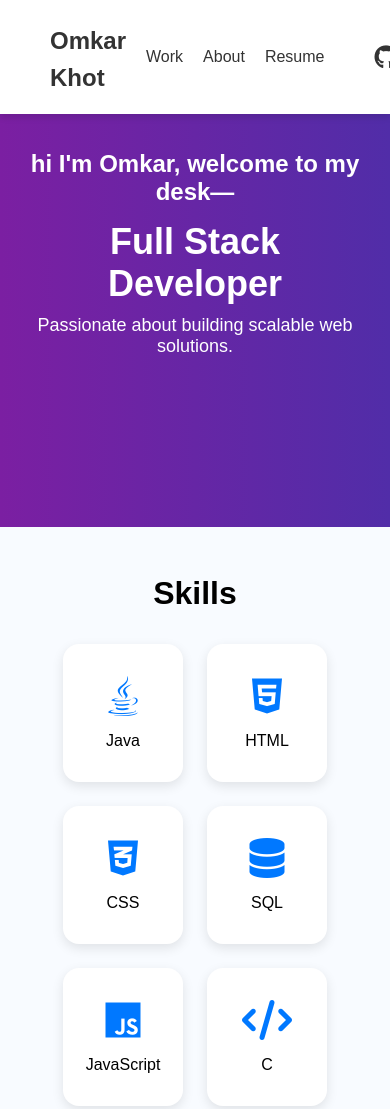
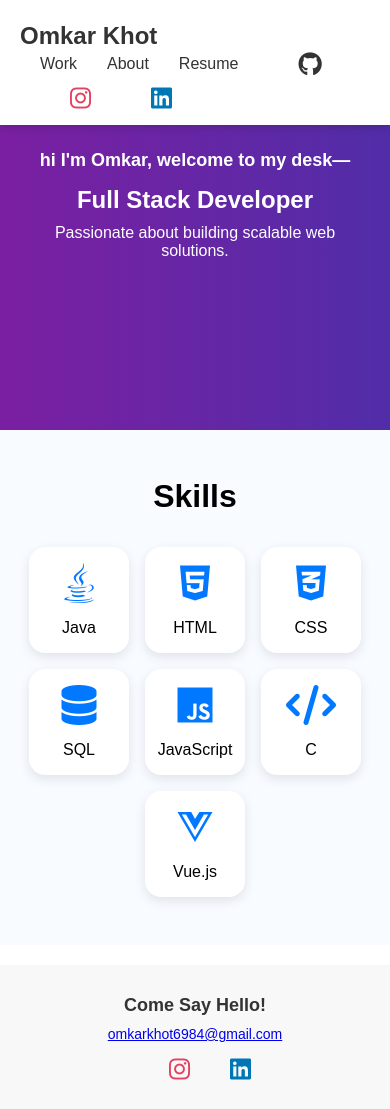
Before and after one commit to Omkarkhot1010/portfolio, a plain HTML site: page index.html in a window 390 px wide. Shown: the top 1109 px of the page. Drawn offline with Linux system fonts and the light colour scheme.

Commit message:
Update styles.css

```diff
--- a/styles.css
+++ b/styles.css
@@ -260,3 +260,66 @@ footer .email {
     font-weight: 500;
     margin: 0;
 }
+/* Responsive Design for Tablets and Phones */
+@media (max-width: 768px) {
+    header {
+        flex-direction: column;
+        align-items: flex-start;
+        padding: 15px 20px;
+    }
+
+    .nav-menu {
+        flex-wrap: wrap;
+        margin-right: 0;
+        gap: 10px;
+    }
+
+    .hero h2 {
+        font-size: 24px;
+    }
+
+    .hero h3 {
+        font-size: 18px;
+    }
+
+    .hero p {
+        font-size: 16px;
+    }
+
+    .about-container {
+        flex-direction: column;
+        padding: 0 10px;
+    }
+
+    .profile-pic {
+        width: 100%;
+        height: auto;
+        margin: 0 auto 20px;
+    }
+
+    .about-text {
+        width: 100%;
+        padding: 0;
+    }
+
+    .skills-container {
+        gap: 1rem;
+    }
+
+    .skill-card {
+        width: 100px;
+        padding: 1rem;
+    }
+
+    footer {
+        font-size: 14px;
+    }
+
+    footer h3 {
+        font-size: 18px;
+    }
+
+    .footer-icons {
+        gap: 10px;
+    }
+}
```
